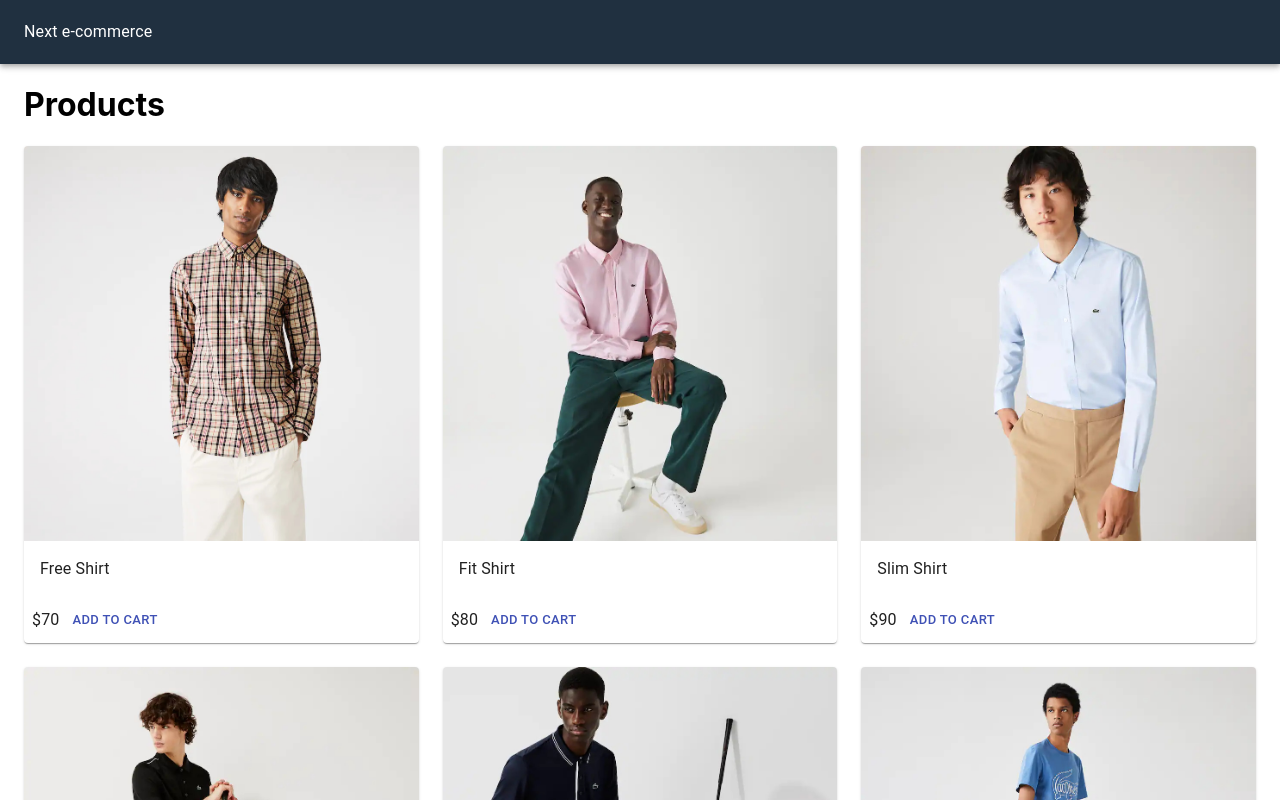
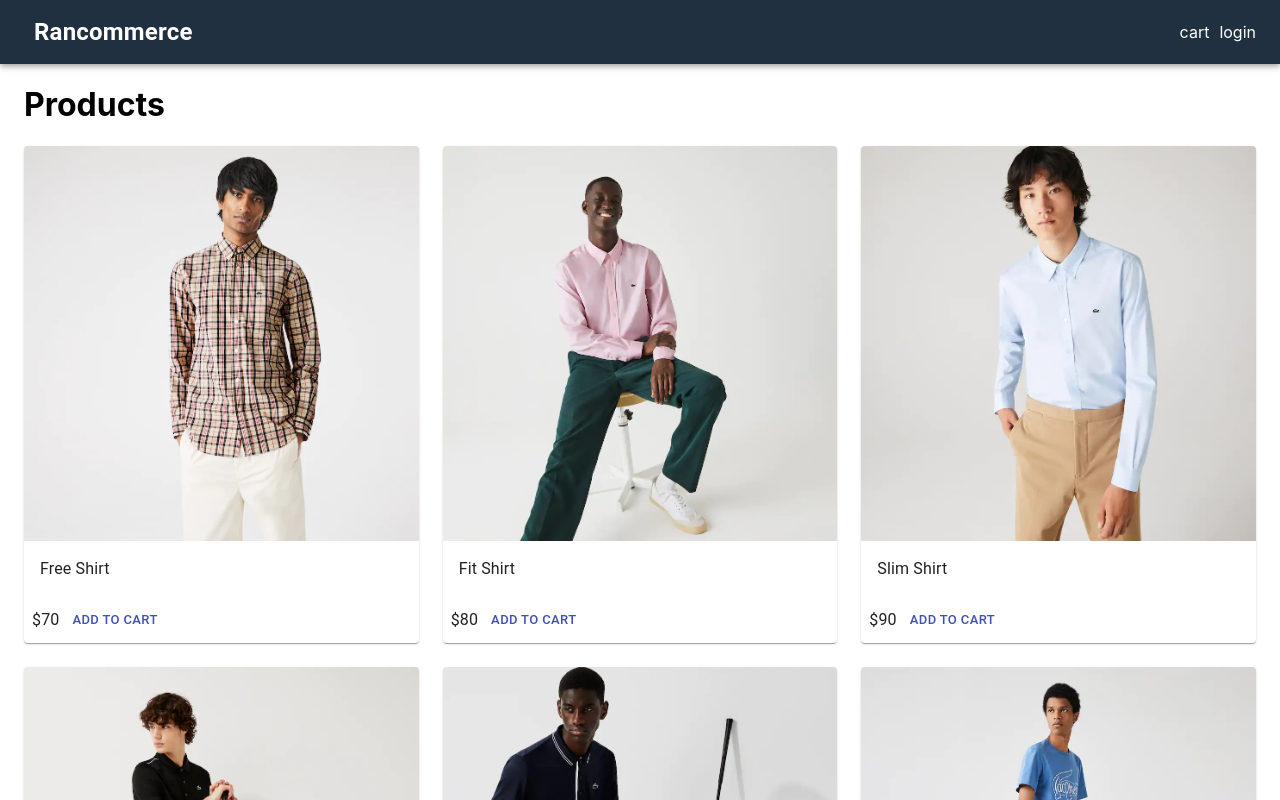
Before and after one commit to ranconyc/next-e-commerce, a Next.js app: page / in a window 1280 px wide. Shown: the top 800 px of the page. Built offline with nearby package versions, Linux system fonts and the light colour scheme.

Commit message:
update navbar links

```diff
--- a/components/Layout.js
+++ b/components/Layout.js
@@ -1,10 +1,17 @@
 import React, { useState } from 'react';
+import {
+  AppBar,
+  Toolbar,
+  Container,
+  Typography,
+  Link,
+} from '@material-ui/core';
 import Head from 'next/head';
-import { AppBar, Toolbar, Container, Typography } from '@material-ui/core';
+import NextLink from 'next/link';
 import useStyles from '../utils/styles';
 
 export default function Layout({ children, ...props }) {
-  const [appName, setAppName] = useState('Next e-commerce');
+  const [appName, setAppName] = useState('Rancommerce');
   const classes = useStyles();
   return (
     <div>
@@ -13,7 +20,18 @@
       </Head>
       <AppBar position="static" className={classes.navbar}>
         <Toolbar>
-          <Typography>{appName}</Typography>
+          <NextLink href="/" passHref>
+            <Link>
+              <Typography className={classes.brand}>{appName}</Typography>
+            </Link>
+          </NextLink>
+          <div className={classes.grow}></div>
+          <NextLink href="/cart" passHref>
+            <Link>cart</Link>
+          </NextLink>
+          <NextLink href="/login" passHref>
+            <Link>login</Link>
+          </NextLink>
         </Toolbar>
       </AppBar>
       <Container className={classes.main}>{children}</Container>
--- a/pages/index.js
+++ b/pages/index.js
@@ -9,6 +9,7 @@
   Typography,
 } from '@material-ui/core';
 import React from 'react';
+import NextLink from 'next/link';
 import Layout from '../components/Layout';
 import data from '../utils/data';
 
--- a/utils/styles.js
+++ b/utils/styles.js
@@ -8,6 +8,13 @@
       marginLeft: 10,
     },
   },
+  brand: {
+    fontWeight: 'bold',
+    fontSize: '1.5rem',
+  },
+  grow: {
+    flexGrow: 1,
+  },
   main: {
     minHeight: '80vh',
   },
```
